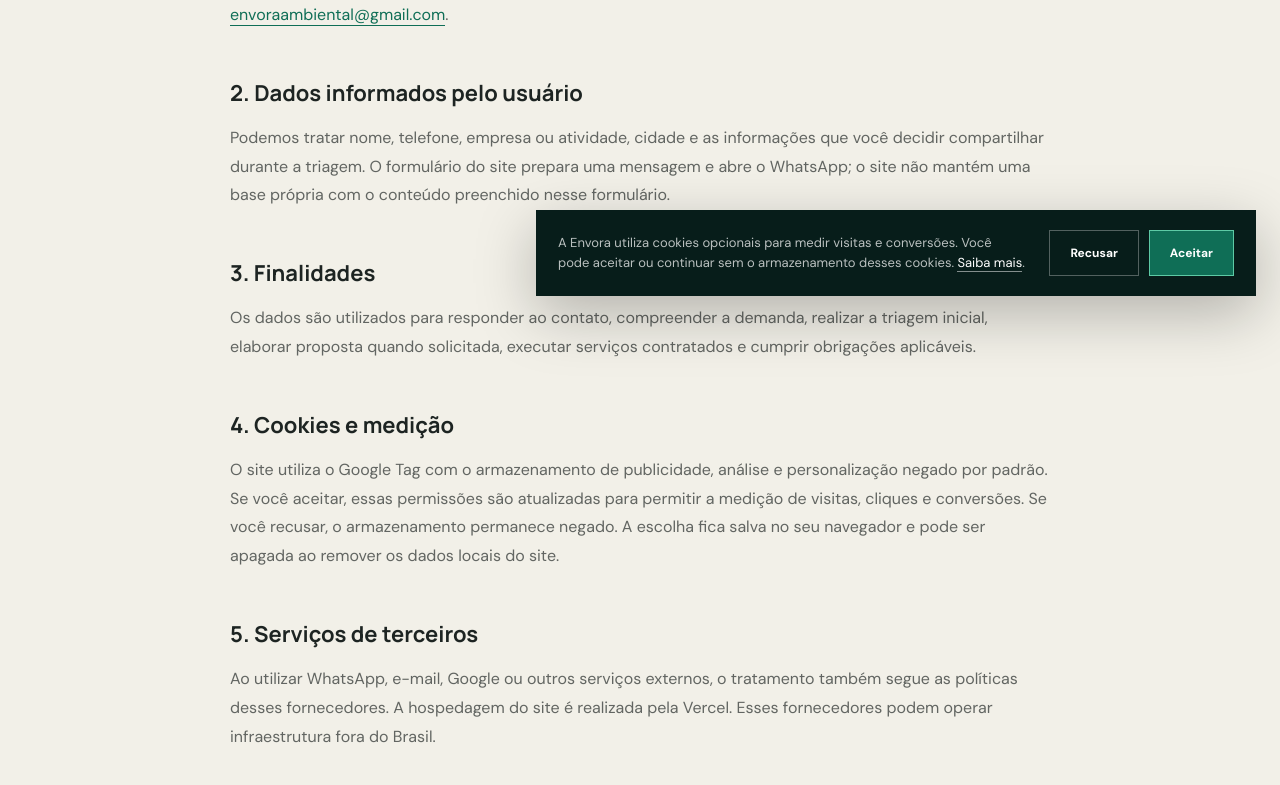
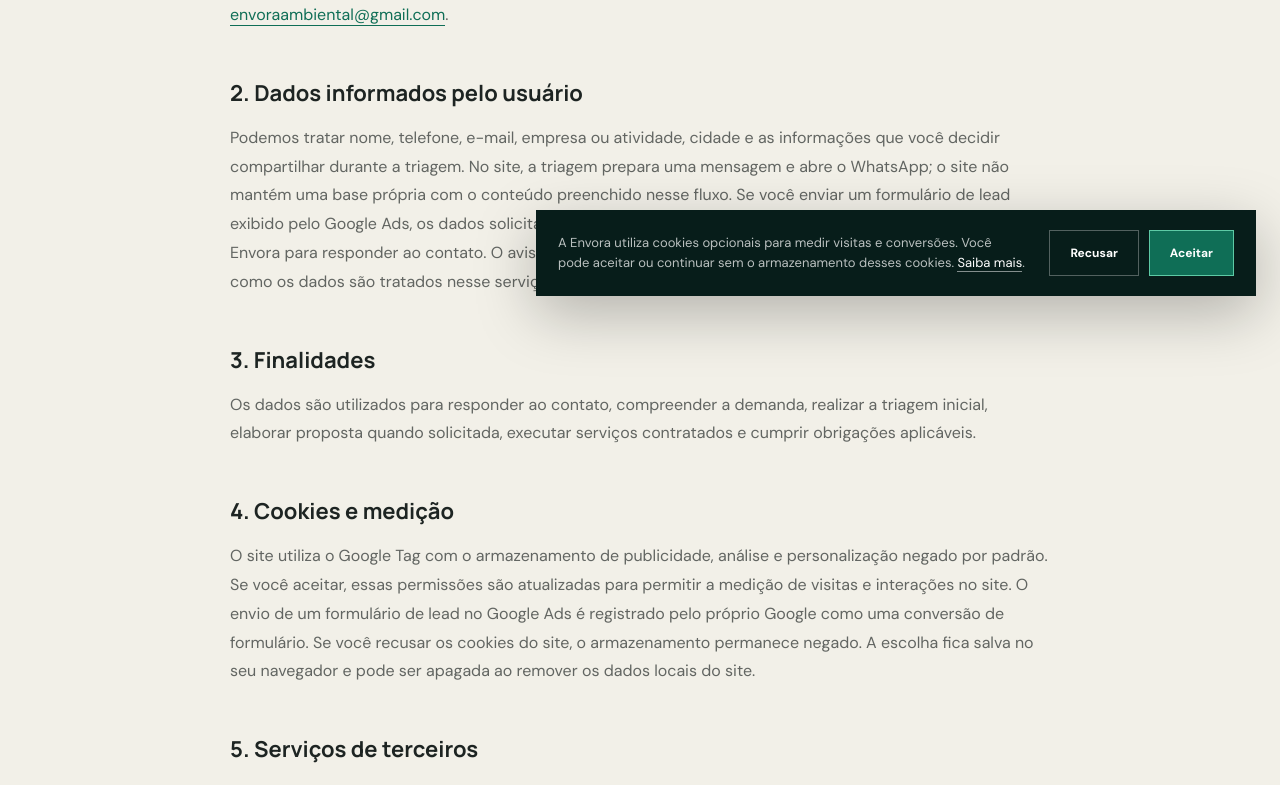
Before and after one commit to edukarnopp3/envora-ambiental-website, a Next.js app: page /privacidade in a window 1280 px wide. Shown: the part 480-1265 px from the top of the page. Built offline with nearby package versions, Linux system fonts and the light colour scheme; no server answers.

Commit message:
Correct Google Ads lead conversion tracking

```diff
--- a/app/google-consent.tsx
+++ b/app/google-consent.tsx
@@ -8,7 +8,6 @@ declare global {
   interface Window {
     dataLayer?: Array<Record<string, unknown> | unknown[]>;
     gtag?: (...args: unknown[]) => void;
-    envoraGoogleAdsConversionTarget?: string;
   }
 }
 
--- a/app/layout.tsx
+++ b/app/layout.tsx
@@ -5,8 +5,6 @@ import GoogleConsent from "./google-consent";
 import { SITE_URL } from "./site-url";
 
 const GOOGLE_TAG_ID = process.env.NEXT_PUBLIC_GOOGLE_TAG_ID ?? "AW-18413899550";
-const WHATSAPP_CONVERSION_LABEL =
-  process.env.NEXT_PUBLIC_GOOGLE_ADS_WHATSAPP_CONVERSION_LABEL ?? "HU26COPXjOkcEJ6et8xE";
 
 export const metadata: Metadata = {
   metadataBase: new URL(SITE_URL),
@@ -126,8 +124,7 @@ gtag('consent', 'default', {
         />
         <Script id="envora-google-tag-config" strategy="afterInteractive">
           {`gtag('js', new Date());
-gtag('config', '${GOOGLE_TAG_ID}');
-window.envoraGoogleAdsConversionTarget = '${GOOGLE_TAG_ID}/${WHATSAPP_CONVERSION_LABEL}';`}
+gtag('config', '${GOOGLE_TAG_ID}');`}
         </Script>
       </head>
       <body>
--- a/app/privacidade/page.tsx
+++ b/app/privacidade/page.tsx
@@ -23,16 +23,16 @@ export default function PrivacyPage() {
         <p>A Envora Consultoria Ambiental, representada por Eduardo Karnopp, é responsável pelo tratamento dos dados descritos nesta política. Solicitações relacionadas à privacidade podem ser enviadas para <a href="mailto:envoraambiental@gmail.com">envoraambiental@gmail.com</a>.</p>
 
         <h2>2. Dados informados pelo usuário</h2>
-        <p>Podemos tratar nome, telefone, empresa ou atividade, cidade e as informações que você decidir compartilhar durante a triagem. O formulário do site prepara uma mensagem e abre o WhatsApp; o site não mantém uma base própria com o conteúdo preenchido nesse formulário.</p>
+        <p>Podemos tratar nome, telefone, e-mail, empresa ou atividade, cidade e as informações que você decidir compartilhar durante a triagem. No site, a triagem prepara uma mensagem e abre o WhatsApp; o site não mantém uma base própria com o conteúdo preenchido nesse fluxo. Se você enviar um formulário de lead exibido pelo Google Ads, os dados solicitados no formulário são coletados pelo Google e disponibilizados à Envora para responder ao contato. O aviso apresentado pelo Google no próprio formulário também informa como os dados são tratados nesse serviço.</p>
 
         <h2>3. Finalidades</h2>
         <p>Os dados são utilizados para responder ao contato, compreender a demanda, realizar a triagem inicial, elaborar proposta quando solicitada, executar serviços contratados e cumprir obrigações aplicáveis.</p>
 
         <h2>4. Cookies e medição</h2>
-        <p>O site utiliza o Google Tag com o armazenamento de publicidade, análise e personalização negado por padrão. Se você aceitar, essas permissões são atualizadas para permitir a medição de visitas, cliques e conversões. Se você recusar, o armazenamento permanece negado. A escolha fica salva no seu navegador e pode ser apagada ao remover os dados locais do site.</p>
+        <p>O site utiliza o Google Tag com o armazenamento de publicidade, análise e personalização negado por padrão. Se você aceitar, essas permissões são atualizadas para permitir a medição de visitas e interações no site. O envio de um formulário de lead no Google Ads é registrado pelo próprio Google como uma conversão de formulário. Se você recusar os cookies do site, o armazenamento permanece negado. A escolha fica salva no seu navegador e pode ser apagada ao remover os dados locais do site.</p>
 
         <h2>5. Serviços de terceiros</h2>
-        <p>Ao utilizar WhatsApp, e-mail, Google ou outros serviços externos, o tratamento também segue as políticas desses fornecedores. A hospedagem do site é realizada pela Vercel. Esses fornecedores podem operar infraestrutura fora do Brasil.</p>
+        <p>Ao utilizar WhatsApp, e-mail, Google Ads ou outros serviços externos, o tratamento também segue as políticas desses fornecedores. Os dados enviados em formulários de lead do Google Ads são gerenciados pelo Google e disponibilizados à Envora para atendimento; o Google informa que mantém os leads por até 60 dias. A hospedagem do site é realizada pela Vercel. Esses fornecedores podem operar infraestrutura fora do Brasil.</p>
 
         <h2>6. Compartilhamento e conservação</h2>
         <p>A Envora não comercializa dados pessoais. As informações podem ser compartilhadas com fornecedores necessários ao atendimento ou quando houver obrigação legal. Os dados são mantidos somente pelo período necessário às finalidades informadas, à prestação do serviço e ao cumprimento de obrigações aplicáveis.</p>
```
Also changed, not shown: app/envora-landing.tsx (+0 -9 lines), app/links/links-hub.tsx (+0 -10 lines), app/service-whatsapp-link.tsx (+0 -7 lines), 1 other file (tests, documents, lock files or other folders).
